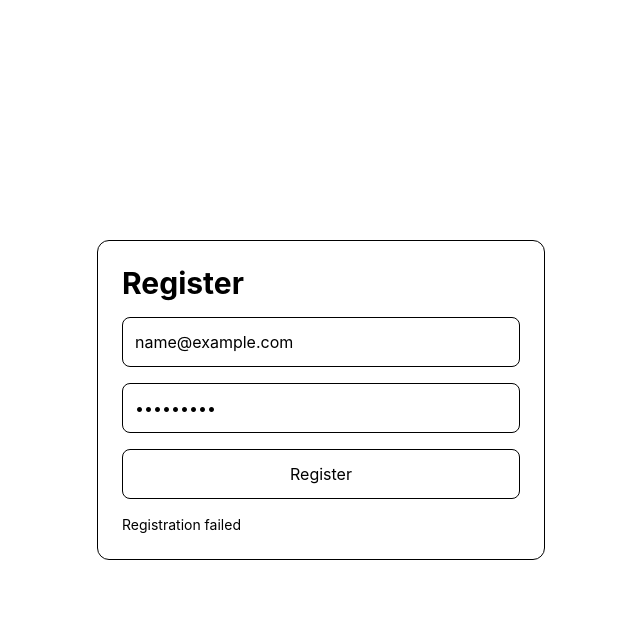
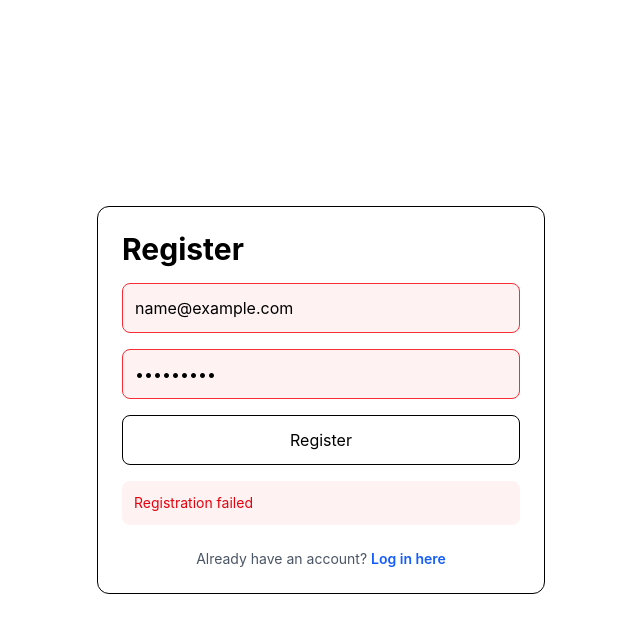
Before and after one commit to MykolaSlichenko/auth-rsbuild, a React app: page /register in a window 1280 px wide. Both pictures are taken after typing "name@example.com", "Sample123" into the empty fields and a click on the button "Register". Shown: the top 632 px of the page, without its empty margins (319-959 px from the left). Built offline with nearby package versions, Linux system fonts and the light colour scheme; no server answers; the HTML template or start-up script is replaced by a standard one.

Commit message:
Add error styling and links.

```diff
--- a/src/pages/LoginPage.tsx
+++ b/src/pages/LoginPage.tsx
@@ -1,8 +1,10 @@
 import { useState } from "react";
+import { useNavigate } from "react-router-dom";
 import api from "../api/axios";
 import { useAuth } from "../context/AuthContext";
 
 const LoginPage = () => {
+    const navigate = useNavigate();
     const { login } = useAuth();
 
     const [email, setEmail] =
@@ -13,6 +15,9 @@ const LoginPage = () => {
 
     const [message, setMessage] =
         useState("");
+
+    const [isError, setIsError] =
+        useState(false);
 
     const handleSubmit = async (
         e: React.FormEvent
@@ -39,11 +44,13 @@ const LoginPage = () => {
                 },
                 response.data.refreshToken
             );
+            setIsError(false);
         } catch (error: any) {
             setMessage(
                 error.response?.data?.message ||
                 "Login failed"
             );
+            setIsError(true);
         }
     };
 
@@ -64,7 +71,11 @@ const LoginPage = () => {
                     onChange={(e) =>
                         setEmail(e.target.value)
                     }
-                    className="w-full border p-3 rounded-lg"
+                    className={`w-full border p-3 rounded-lg ${
+                        isError
+                            ? "border-red-500 bg-red-50"
+                            : ""
+                    }`}
                 />
 
                 <input
@@ -74,7 +85,11 @@ const LoginPage = () => {
                     onChange={(e) =>
                         setPassword(e.target.value)
                     }
-                    className="w-full border p-3 rounded-lg"
+                    className={`w-full border p-3 rounded-lg ${
+                        isError
+                            ? "border-red-500 bg-red-50"
+                            : ""
+                    }`}
                 />
 
                 <button
@@ -85,10 +100,25 @@ const LoginPage = () => {
                 </button>
 
                 {message && (
-                    <p className="text-sm">
+                    <p className="text-sm text-red-600 bg-red-50 p-3 rounded-lg">
                         {message}
                     </p>
                 )}
+
+                <div className="pt-2">
+                    <p className="text-center text-sm text-gray-600">
+                        Don't have an account?{" "}
+                        <button
+                            type="button"
+                            onClick={() =>
+                                navigate("/register")
+                            }
+                            className="font-semibold text-blue-600 hover:text-blue-700 transition-colors"
+                        >
+                            Sign up here
+                        </button>
+                    </p>
+                </div>
             </form>
         </div>
     );
--- a/src/pages/RegisterPage.tsx
+++ b/src/pages/RegisterPage.tsx
@@ -14,6 +14,9 @@ const RegisterPage = () => {
     const [message, setMessage] =
         useState("");
 
+    const [isError, setIsError] =
+        useState(false);
+
     const handleSubmit = async (
         e: React.FormEvent
     ) => {
@@ -26,6 +29,7 @@ const RegisterPage = () => {
             });
 
             setMessage("Registration successful");
+            setIsError(false);
 
             setEmail("");
             setPassword("");
@@ -39,6 +43,7 @@ const RegisterPage = () => {
                 error.response?.data?.message ||
                 "Registration failed"
             );
+            setIsError(true);
         }
     };
 
@@ -59,7 +64,11 @@ const RegisterPage = () => {
                     onChange={(e) =>
                         setEmail(e.target.value)
                     }
-                    className="w-full border p-3 rounded-lg"
+                    className={`w-full border p-3 rounded-lg ${
+                        isError
+                            ? "border-red-500 bg-red-50"
+                            : ""
+                    }`}
                 />
 
                 <input
@@ -69,7 +78,11 @@ const RegisterPage = () => {
                     onChange={(e) =>
                         setPassword(e.target.value)
                     }
-                    className="w-full border p-3 rounded-lg"
+                    className={`w-full border p-3 rounded-lg ${
+                        isError
+                            ? "border-red-500 bg-red-50"
+                            : ""
+                    }`}
                 />
 
                 <button
@@ -80,10 +93,29 @@ const RegisterPage = () => {
                 </button>
 
                 {message && (
-                    <p className="text-sm">
+                    <p className={`text-sm p-3 rounded-lg ${
+                        isError
+                            ? "text-red-600 bg-red-50"
+                            : "text-green-600 bg-green-50"
+                    }`}>
                         {message}
                     </p>
                 )}
+
+                <div className="pt-2">
+                    <p className="text-center text-sm text-gray-600">
+                        Already have an account?{" "}
+                        <button
+                            type="button"
+                            onClick={() =>
+                                navigate("/login")
+                            }
+                            className="font-semibold text-blue-600 hover:text-blue-700 transition-colors"
+                        >
+                            Log in here
+                        </button>
+                    </p>
+                </div>
             </form>
         </div>
     );
```
